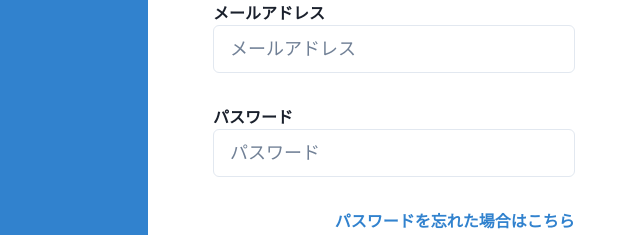
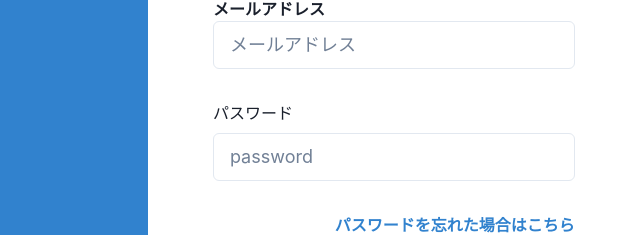
Before and after one commit to POPOTINESU/DroneFlightLog_frontend, a Next.js app: page /login in a window 1280 px wide. Shown: the part 263-498 px from the top of the page, without its empty margins (640-1280 px from the left). Built offline with nearby package versions, Linux system fonts and the light colour scheme.

Commit message:
Recoilでformの情報を管理

```diff
--- /dev/null
+++ b/src/app/features/login/api/login.ts
@@ -0,0 +1,18 @@
+import axios from "axios";
+
+type LoginProps = {
+  email: string;
+  password: string;
+};
+
+export const login = async (props: LoginProps) => {
+  const { email, password } = props;
+  const data = {
+    email: email,
+    password: password,
+  };
+  const res = await axios.post("/login", data, {
+    withCredentials: true,
+  });
+  return res;
+};
--- /dev/null
+++ b/src/app/features/login/ui/atoms/loginButton/LoginButton.tsx
@@ -0,0 +1,14 @@
+import { Button } from "@chakra-ui/react";
+import React from "react";
+import { login } from "../../../api/login";
+
+export const LoginButton = () => {
+  const handleLogin = () => {
+
+  };
+  return (
+    <Button size="lg" width="100%" colorScheme="blue" type="submit" onClick={handleLogin}>
+      ログイン
+    </Button>
+  );
+};
--- a/src/app/features/login/ui/organisms/LoginForm.tsx
+++ b/src/app/features/login/ui/organisms/LoginForm.tsx
@@ -1,30 +1,20 @@
 "use client";
 
-import { useState } from "react";
 import {
   Box,
-  Button,
   Center,
   Divider,
   Flex,
   FormControl,
-  FormErrorMessage,
-  FormHelperText,
-  FormLabel,
   Heading,
-  Input,
   Text,
 } from "@chakra-ui/react";
 import Link from "next/link";
 import { EmailFormInput } from "../molecules/input/emailFormInput/EmailFormInput";
+import { PasswordFormInput } from "../molecules/input/passwordFormInput/PasswordFormInput";
+import { LoginButton } from "../atoms/loginButton/LoginButton";
 
 export const LoginForm = () => {
-  const [password, setPassword] = useState("");
-  const isError = password === "";
-
-  const handleInputChange = (e: React.ChangeEvent<HTMLInputElement>) => {
-    setPassword(e.target.value);
-  };
 
   return (
     <Center height="100vh">
@@ -36,23 +26,7 @@ export const LoginForm = () => {
           <EmailFormInput />
         </Box>
         <Box>
-          <FormLabel marginBottom="0">
-            <Text as="b">パスワード</Text>
-          </FormLabel>
-          <Input
-            id="password"
-            type="password"
-            placeholder="パスワード"
-            size="lg"
-            value={password}
-            onChange={handleInputChange}
-          />
-          {!isError ? (
-            <>
-            </>
-          ) : (
-            <FormErrorMessage>Email is required.</FormErrorMessage>
-          )}
+          <PasswordFormInput />
         </Box>
         <Flex justifyContent="flex-end" marginTop="8">
           <Link href="">
@@ -62,9 +36,7 @@ export const LoginForm = () => {
           </Link>
         </Flex>
         <Box marginTop="8" marginBottom="8">
-          <Button size="lg" width="100%" colorScheme="blue" type="submit" >
-            ログイン
-          </Button>
+          <LoginButton />
         </Box>
         <Divider orientation="horizontal" />
         <Flex justifyContent="center" marginTop="8">
--- a/src/app/login/page.tsx
+++ b/src/app/login/page.tsx
@@ -1,11 +1,9 @@
 import React from "react";
-import { Grid, GridItem } from "@chakra-ui/react";
-import { LoginForm } from "../features/login/ui/organisms/LoginForm";
 import { LoginTemplate } from "../features/login/ui/template/LoginTemplate";
 export default function LoginPage() {
   return (
     <>
-    <LoginTemplate />
+      <LoginTemplate />
     </>
   );
 }
```
Also changed, not shown: src/app/features/login/state/loginState.ts (added, +10 -0 lines), 2 other files (tests, documents, lock files or other folders).
